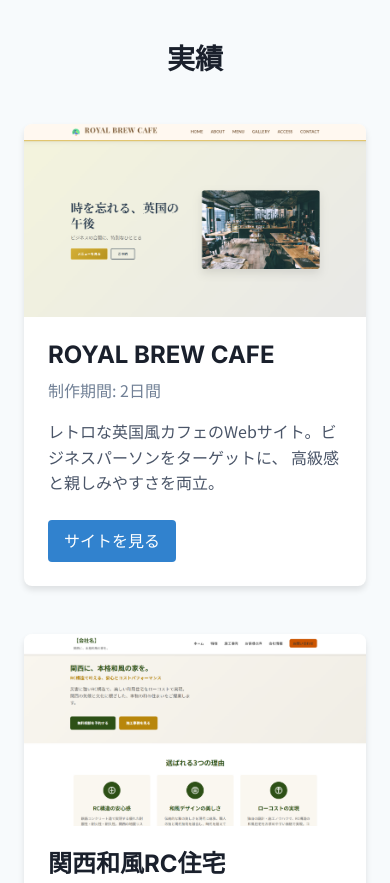
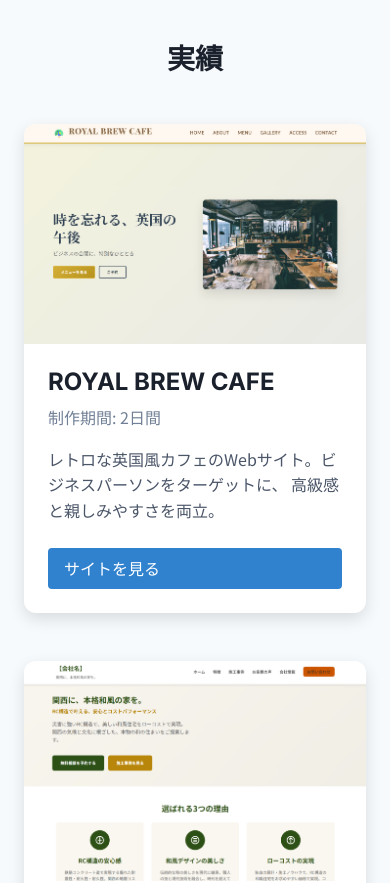
Before and after one commit to fulfill-tokuyama/portfolio, a plain HTML site: page index.html in a window 390 px wide. Shown: the part 1260-2143 px from the top of the page. Drawn offline with Linux system fonts and the light colour scheme.

Commit message:
Update style.css

```diff
--- a/css/style.css
+++ b/css/style.css
@@ -152,17 +152,22 @@ section {
 
 .works__grid {
     display: grid;
-    grid-template-columns: repeat(auto-fit, minmax(300px, 1fr));
+    grid-template-columns: repeat(3, 1fr);
     gap: var(--spacing-lg);
     margin-top: var(--spacing-lg);
 }
 
 .work-card {
     background: var(--bg-white);
-    border-radius: 8px;
+    border-radius: 12px;
     overflow: hidden;
-    box-shadow: 0 4px 6px rgba(0, 0, 0, 0.1);
+    box-shadow: 0 6px 16px rgba(0, 0, 0, 0.12);
     transition: transform 0.3s ease, box-shadow 0.3s ease;
+    max-width: 100%;
+    min-height: 480px;
+    display: flex;
+    flex-direction: column;
+    justify-content: stretch;
 }
 
 .work-card:hover {
@@ -173,6 +178,7 @@ section {
 .work-card__image {
     aspect-ratio: 16/9;
     overflow: hidden;
+    min-height: 220px;
 }
 
 .work-card__image img {
@@ -182,7 +188,11 @@ section {
 }
 
 .work-card__content {
-    padding: var(--spacing-md);
+    flex: 1;
+    padding: var(--spacing-lg);
+    display: flex;
+    flex-direction: column;
+    justify-content: flex-start;
 }
 
 .work-card__title {
@@ -306,6 +316,12 @@ section {
 }
 
 /* レスポンシブ対応 */
+@media (max-width: 1100px) {
+    .works__grid {
+        grid-template-columns: repeat(2, 1fr);
+    }
+}
+
 @media (max-width: 768px) {
     :root {
         --spacing-lg: 3rem;
@@ -328,6 +344,14 @@ section {
         grid-template-columns: 1fr;
     }
 
+    .work-card__content {
+        padding: var(--spacing-md);
+    }
+
+    .work-card {
+        min-height: 320px;
+    }
+
     .contact__links {
         flex-direction: column;
         gap: var(--spacing-sm);
```
